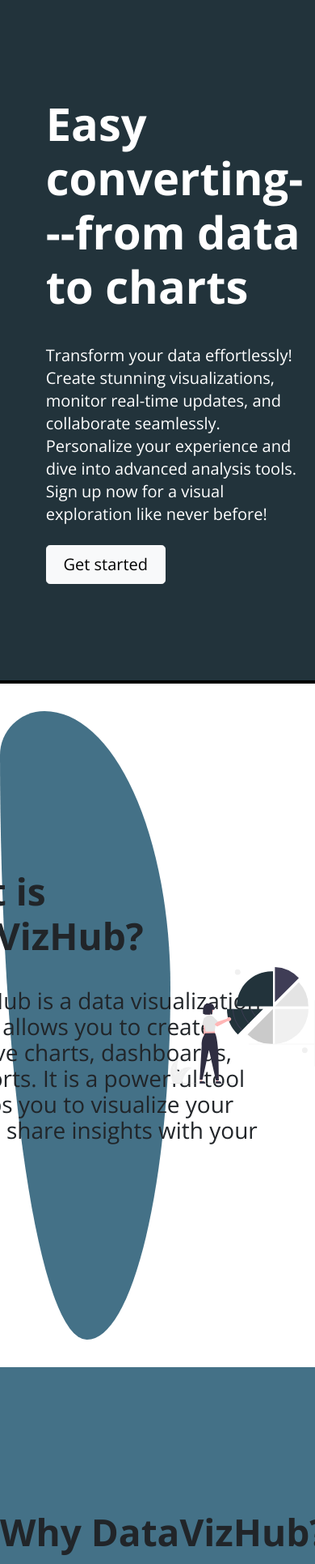
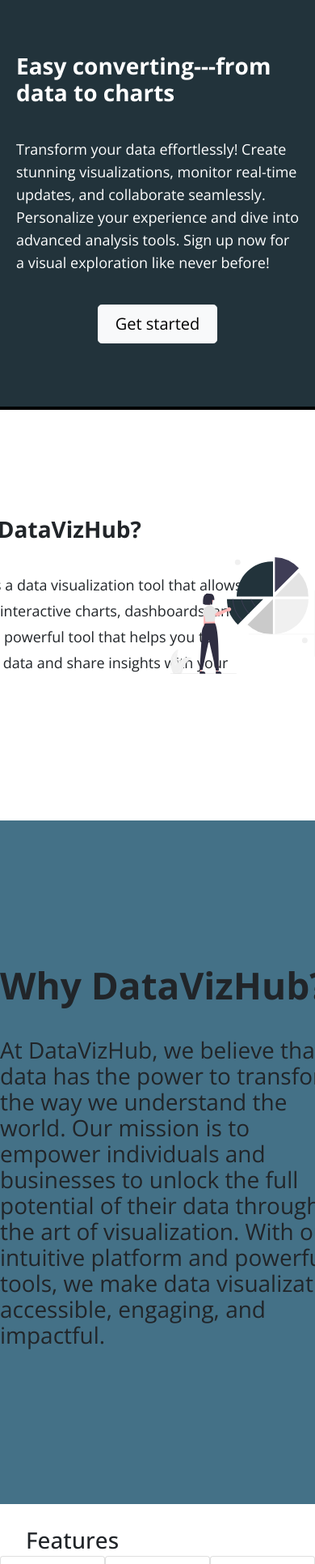
Before and after one commit to badrbnh/Data_Visualizer, a Flask app: page / in a window 390 px wide; the page is wider, and only the part inside the window is pictured. Shown: the part 174-2105 px from the top of that part at 81% size. Run offline with Flask 3, Linux system fonts and the light colour scheme; parts of the project's set-up code (start-up, migrations or seed data) failed here and were passed over; some libraries are stand-ins or nearby versions.

Commit message:
making it responsive 0.0

```diff
--- a/web_flask/static/styles/home.css
+++ b/web_flask/static/styles/home.css
@@ -146,7 +146,6 @@ body {
   display: flex;
   align-items: center;
   justify-content: center;
-  height: 100%;
   width: 54%;
   height: 92%;
   border-radius: 50% 50% 42% 58% / 88% 17% 83% 12%  ;
@@ -160,8 +159,7 @@ body {
 
 #features-container h1 {
   display:inline-block;
-  margin: 28px 0;
-  margin-left: 38px;
+  margin: 28px 0 0 32px;
 }
 
 #features-container h1:after {
@@ -201,3 +199,54 @@ body {
   height: 260px;
   margin: 8px 0;
 }
+
+@media only screen and  (max-width: 400px) {
+  .home-container {
+    display: flex;
+    align-items: center;
+    justify-content: center;
+    height: 60vh;
+    margin: 0;
+  }
+   .home-container .left-half {
+     display: flex;
+    align-items: center;
+    justify-content: center;
+     margin: 0;
+
+   }
+  .home-container .left-half h1{
+    font-size: 28px;
+  }
+
+  .home-container .left-half p {
+    font-size: 18px;
+  }
+
+  .home-container .left-half .btn {
+    margin: 14px 0;
+  }
+  .home-container .right-half {
+    display: none;
+  }
+
+  #first-about-container {
+    display: flex;
+    align-items: center;
+    justify-content: center;
+    height: 60vh;
+    margin: 0;
+  }
+  #first-about-container .first-about-left {
+    display: flex;
+    align-items: center;
+    justify-content: center;
+    background: unset;
+  }
+  #first-about-container .first-about-left h1{
+    font-size: 28px;
+  }
+  #first-about-container .first-about-left p {
+    font-size: 18px;
+  }
+}
--- a/web_flask/templates/home.html
+++ b/web_flask/templates/home.html
@@ -62,7 +62,7 @@
       <img src="../static/resources/loginFeature.svg">
       <div class="card-body">
         <h5 class="card-title">Personal account</h5>
-        <p class="card-text">Create a personal account that save user's informations and files.</p>
+        <p class="card-text">Create a personal account that save user's information and files.</p>
       </div>
     </div>
     <div class="card">
```
